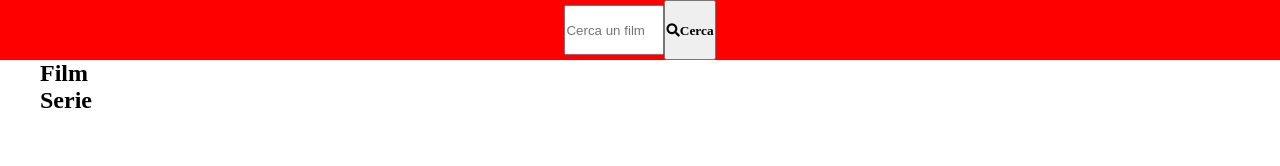
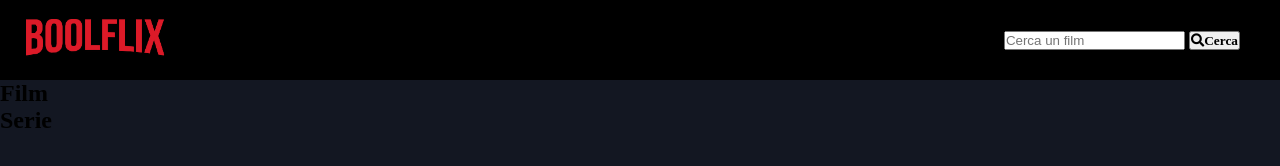
Before and after one commit to domg87/ajax-ex-boolflix, a plain HTML site: page index.html in a window 1280 px wide. Drawn offline with nearby package versions, Linux system fonts and the light colour scheme.

Commit message:
milestone4

```diff
--- a/css/style.css
+++ b/css/style.css
@@ -3,6 +3,34 @@
     padding: 0;
     margin: 0;
 }
+
+/* ---- header ---- */
+
+.container {
+    display: flex;
+    justify-content: space-between;
+    align-items: center;
+    height: 80px;
+    background-color: #fff;
+    position: fixed;
+}
+
+.left_nav img {
+    width: 50px;
+}
+
+.right_nav {
+
+}
+
+
+
+
+/* ---- fine header ---- */
+
+
+
+
 
 .container-main {
     padding-left: 40px;
--- /dev/null
+++ b/css/style2.css
@@ -0,0 +1,65 @@
+* {
+    box-sizing: border-box;
+    padding: 0;
+    margin: 0;
+}
+
+body {
+    position: relative;
+    background-color: #131722;
+}
+
+/* ---- header ---- */
+
+
+.container {
+    display: flex;
+    justify-content: space-between;
+    align-items: center;
+    height: 80px;
+    width: 100vw;
+    background-color: #000;
+    position: fixed;
+    z-index: 3;
+}
+
+.left_nav img {
+    width: 150px;
+    margin-left: 20px;
+}
+
+.right_nav {
+  margin-right: 40px;
+}
+
+
+
+
+/* ---- fine header ---- */
+
+/* ---- mainApp ---- */
+.container-main {
+    display: flex;
+    flex-direction: column;
+    padding-top: 80px;
+    overflow-y: auto;
+}
+
+/* ---- fine mainApp ---- */
+
+/* container box film */
+
+.dir-row {
+    display: flex;
+    flex-direction: row;
+    overflow-x: scroll;
+}
+
+
+
+
+
+
+.flag {
+    width: 30px;
+}
--- a/index.html
+++ b/index.html
@@ -6,24 +6,33 @@
     <!-- <link rel="stylesheet" href="https://stackpath.bootstrapcdn.com/bootstrap/4.5.2/css/bootstrap.min.css" integrity="sha384-JcKb8q3iqJ61gNV9KGb8thSsNjpSL0n8PARn9HuZOnIxN0hoP+VmmDGMN5t9UJ0Z" crossorigin="anonymous"> -->
     <script src="https://cdnjs.cloudflare.com/ajax/libs/handlebars.js/4.7.6/handlebars.min.js"></script>
     <link rel="stylesheet" href="https://cdnjs.cloudflare.com/ajax/libs/font-awesome/5.14.0/css/all.min.css">
-    <link rel="stylesheet" href="css/style.css">
+    <link rel="stylesheet" href="css/style2.css">
 
     <title>Boolflix</title>
 </head>
 <body>
-
-    <nav>
-        <div class="right_search">
+    <!-- header wbApp -->
+    <header>
+        <nav class="container">
+            <div class="left_nav">
+                <a href="#"><img src="img/boolflix_logo.png" alt="logo"></a>
+            </div>
+            <div class="right_nav">
                 <input type="text" class="input-search" placeholder="Cerca un film">
                 <button class="search"><i class="cerca fas fa-search">Cerca</i></button>
             </div>
         </nav>
+    </header>
+    <!-- fine header wbApp -->
+
+    <!-- main webApp -->
+    <main>
         <div class="container-main">
             <h2>Film</h2>
-        <ul id="list-movies"></ul>
+            <ul id="list-movies" class="dir-row"></ul>
 
             <h2>Serie</h2>
-        <ul id="list-series"></ul>
+            <ul id="list-series" class="dir-row"></ul>
 
 
 
@@ -41,6 +50,9 @@
             </script>
 
         </div>
+    </main>
+    <!-- fine main webApp -->
+
     <script src="https://ajax.googleapis.com/ajax/libs/jquery/3.5.1/jquery.min.js"></script>
     <script src="js/main.js"></script>
 </body>
```
Lines whose indentation alone changed are shown as unchanged.
